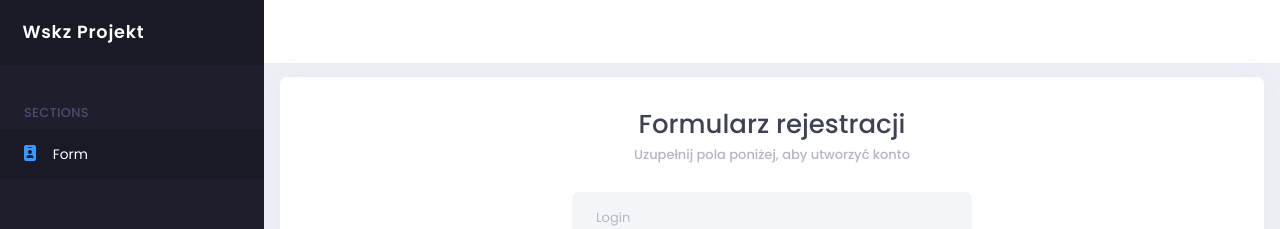
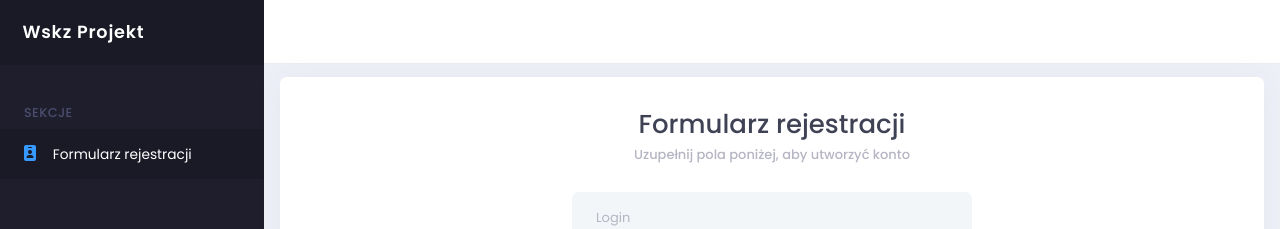
Before and after one commit to esemku/wskz-project, a React (Create React App) app: page / in a window 1280 px wide. Shown: the top 229 px of the page. Built offline with nearby package versions, Linux system fonts and the light colour scheme; no server answers.

Commit message:
Content correction

```diff
--- a/src/components/Home/SideNav/SideNavItems/index.js
+++ b/src/components/Home/SideNav/SideNavItems/index.js
@@ -5,10 +5,10 @@ import './SideNavItems.scss'
 const SideNavItems = () => {
   const items = [
     {
-      title: 'SECTIONS',
+      title: 'SEKCJE',
       list: [
         {
-          title: 'Form',
+          title: 'Formularz rejestracji',
           icon: 'fas fa-boxes'
         }
       ]
```
